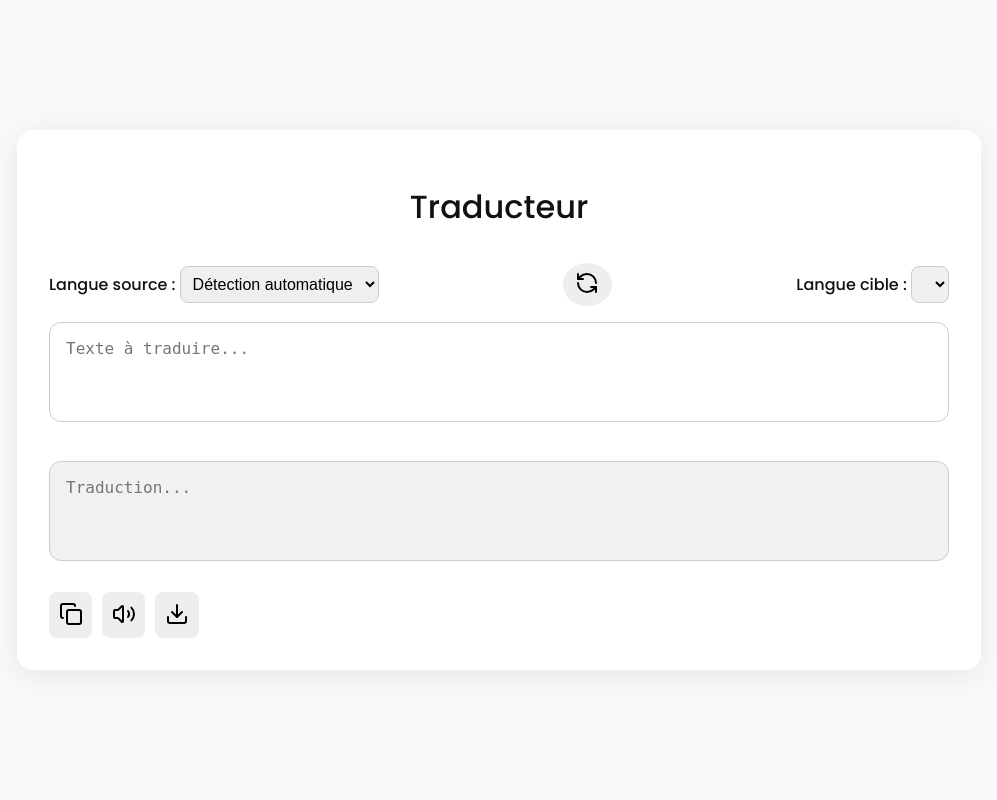
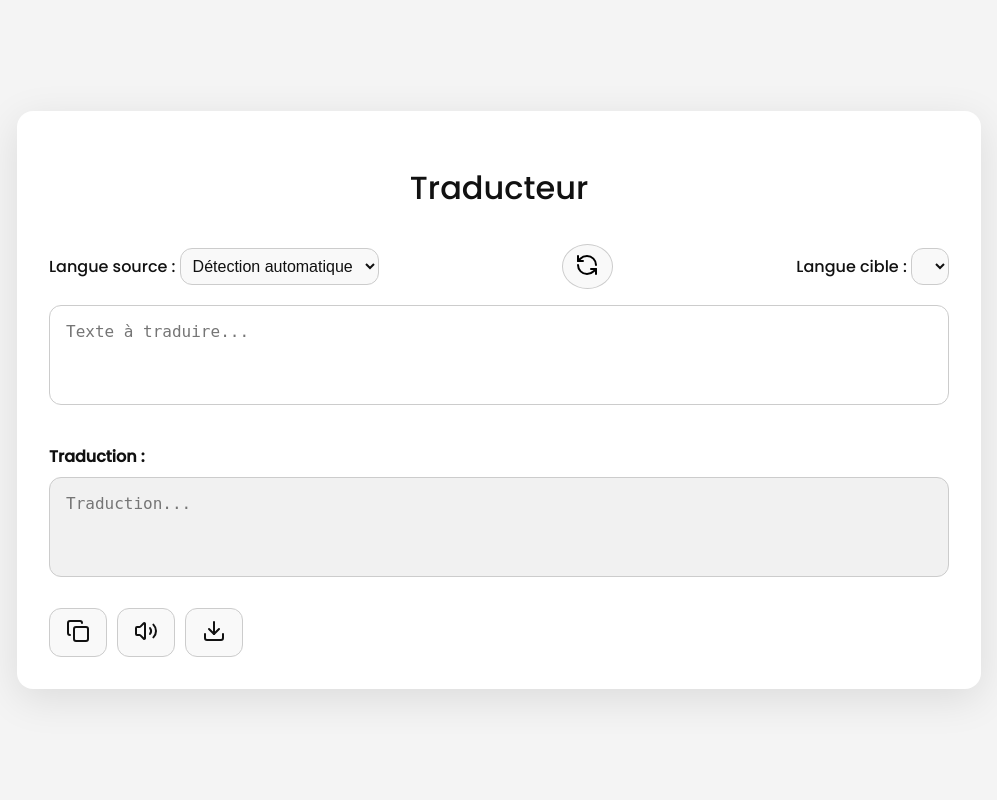
Before and after one commit to dylan-bovee/lingua-franca-, a Flask app: page / in a window 1280 px wide. Shown: the whole page, without its empty margins (141-1138 px from the left). Run offline with Flask 3, Linux system fonts and the light colour scheme; lists and menus that the app fills with data are empty.

Commit message:
Add files via upload

```diff
--- a/static/style.css
+++ b/static/style.css
@@ -1,8 +1,8 @@
 /* Police globale */
 body {
     font-family: 'Poppins', sans-serif;
-    background-color: #f9f9f9;
-    color: #111;
+    background-color: #f4f4f4; /* Couleur clair */
+    color: #111; /* Couleur clair */
     margin: 0;
     padding: 0;
     display: flex;
@@ -12,33 +12,13 @@ body {
     transition: background 0.3s ease, color 0.3s ease;
 }
 
-/* Mode sombre automatique */
-@media (prefers-color-scheme: dark) {
-    body {
-        background-color: #121212;
-        color: #f0f0f0;
-    }
-
-    textarea,
-    select {
-        background-color: #1e1e1e;
-        color: #fff;
-        border: 1px solid #333;
-    }
-
-    .container {
-        background-color: #1a1a1a;
-        box-shadow: 0 0 20px rgba(255, 255, 255, 0.03);
-    }
-}
-
 .container {
     width: 90%;
     max-width: 900px;
     padding: 2rem;
-    background-color: white;
+    background-color: #ffffff;
     border-radius: 16px;
-    box-shadow: 0 5px 30px rgba(0, 0, 0, 0.08);
+    box-shadow: 0 10px 40px rgba(0, 0, 0, 0.1);
     transition: all 0.3s ease;
 }
 
@@ -60,8 +40,16 @@ h1 {
 select {
     padding: 0.5rem;
     border: 1px solid #ccc;
-    border-radius: 8px;
+    border-radius: 12px;
     font-size: 1rem;
+    background-color: #f9f9f9;
+    cursor: pointer;
+    transition: background-color 0.3s ease;
+    color: #111;
+}
+
+select:hover {
+    background-color: #e0e0e0;
 }
 
 textarea {
@@ -75,7 +63,15 @@ textarea {
     resize: none;
     box-sizing: border-box;
     margin-bottom: 1rem;
-    transition: height 0.2s ease;
+    transition: all 0.2s ease;
+    overflow-y: hidden;
+    background-color: white;
+    color: #111;
+}
+
+textarea:focus {
+    outline: none;
+    border-color: #888;
 }
 
 textarea:read-only {
@@ -93,16 +89,18 @@ textarea:read-only {
 }
 
 .buttons button {
-    background: #eee;
-    border: none;
-    padding: 0.6rem;
-    border-radius: 8px;
+    background-color: #f9f9f9;
+    border: 1px solid #ccc;
+    padding: 0.6rem 1rem;
+    border-radius: 12px;
     cursor: pointer;
-    transition: background 0.2s ease, transform 0.2s ease;
+    transition: background-color 0.3s ease;
+    color: #111;
+    font-size: 1rem;
 }
 
 .buttons button:hover {
-    background: #ddd;
+    background-color: #e0e0e0;
     transform: translateY(-1px);
 }
 
@@ -118,24 +116,33 @@ textarea:read-only {
     transition: opacity 0.3s ease;
 }
 
+/* Label Traduction */
+.translation-label {
+    display: block;
+    font-weight: 600;
+    margin-bottom: 0.5rem;
+    color: #111;
+    transition: color 0.3s ease;
+}
+
 /* Inverser bouton */
 #switch_langs {
-    background: #eee;
-    border: none;
+    background-color: #f9f9f9;
+    border: 1px solid #ccc;
     padding: 0.5rem 0.8rem;
     border-radius: 50%;
     cursor: pointer;
-    transition: background 0.2s ease;
+    transition: background-color 0.3s ease;
 }
 
 #switch_langs:hover {
-    background: #ddd;
+    background-color: #e0e0e0;
 }
 
 /* Loader (cercle) */
 .loader {
-    border: 4px solid #f3f3f3;
-    border-top: 4px solid #333;
+    border: 4px solid #ccc;
+    border-top: 4px solid #000;
     border-radius: 50%;
     width: 26px;
     height: 26px;
--- a/templates/index.html
+++ b/templates/index.html
@@ -40,6 +40,7 @@
         <div class="lang-detected" id="lang_detected"></div>
 
         <div class="output-container">
+            <label for="output_text" class="translation-label">Traduction :</label>
             <textarea id="output_text" readonly placeholder="Traduction..."></textarea>
 
             <div class="buttons">
```
Also changed, not shown: other parts of static/style.css (+63 -0 lines).
